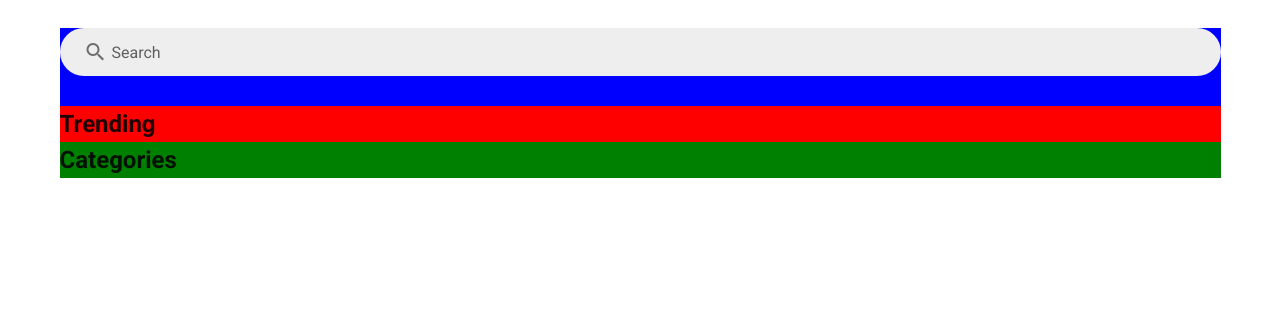
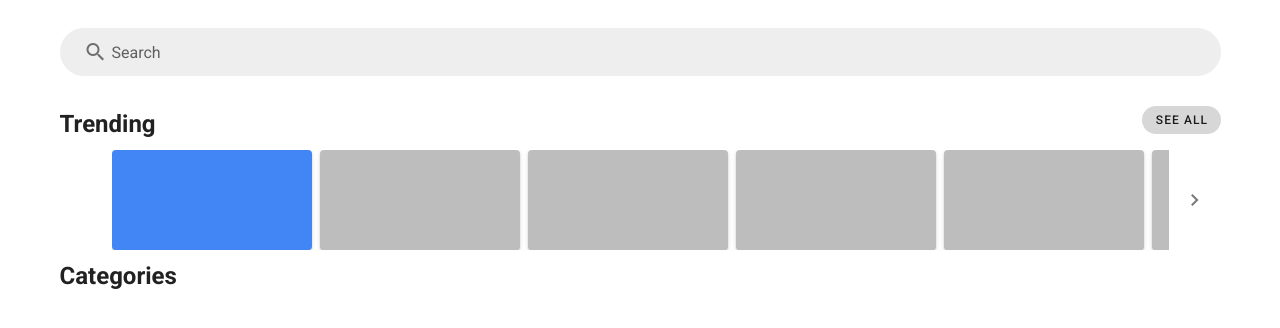
Before and after one commit to dennisfransen/rabatt-pwa, a Vue app: page / in a window 1280 px wide. Shown: the top 328 px of the page. Built offline with nearby package versions, Linux system fonts and the light colour scheme.

Commit message:
Basic setup for Trending

```diff
--- a/src/components/home/Trending.vue
+++ b/src/components/home/Trending.vue
@@ -1,11 +1,46 @@
 <template>
-  <h1>Trending</h1>
+  <div>
+    <v-row>
+      <v-col cols="6">
+        <h1>Trending</h1>
+      </v-col>
+      <v-col cols="6">
+        <div class="text-end">
+          <v-btn small rounded text to="/">See all</v-btn>
+        </div>
+      </v-col>
+    </v-row>
+    <v-slide-group v-model="selected" class="py-2" mandatory center-active>
+      <v-slide-item
+        v-for="n in 15"
+        :key="n"
+        v-slot:default="{ active, toggle }"
+      >
+        <v-card
+          :color="active ? 'primary' : 'grey lighten-1'"
+          class="mr-2"
+          height="100"
+          width="200"
+          @click="toggle"
+        >
+        </v-card>
+      </v-slide-item>
+    </v-slide-group>
+  </div>
 </template>
 
 <script>
 export default {
   name: "Trending",
+  data: () => ({
+    selected: null,
+  }),
 };
 </script>
 
-<style></style>
+<style>
+.no-decoration {
+  text-decoration: none;
+  color: black;
+}
+</style>
--- a/src/views/Home.vue
+++ b/src/views/Home.vue
@@ -1,12 +1,12 @@
 <template>
   <v-container>
-    <section id="search" style="background-color: blue;">
+    <section id="search">
       <Search class="mt-4"/>
     </section>
-    <section id="trending" style="background-color: red;">
+    <section id="trending">
       <Trending />
     </section>
-    <section id="categories" style="background-color: green;">
+    <section id="categories">
       <Categories />
     </section>
   </v-container>
```
